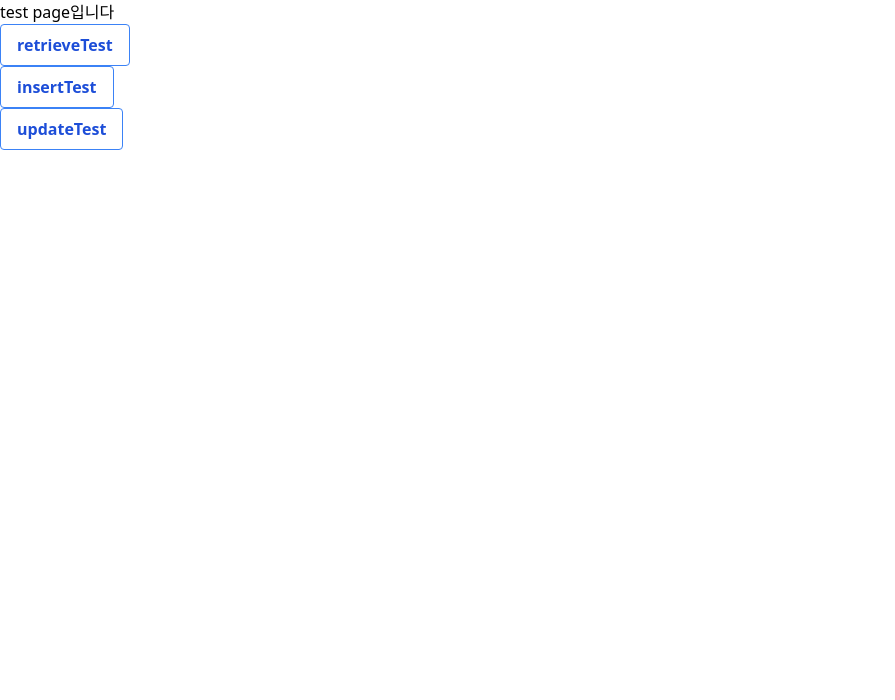
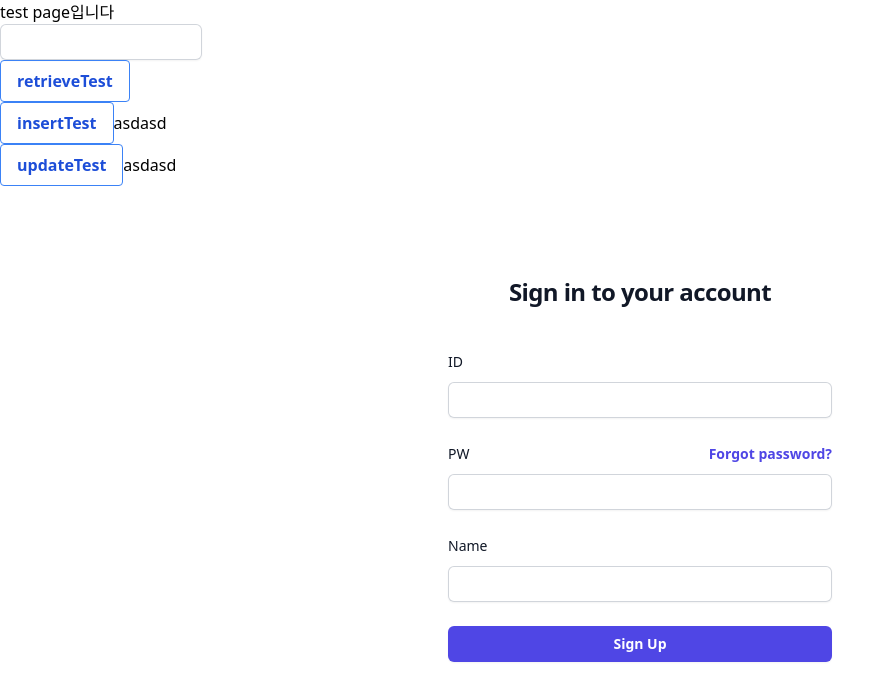
Before and after one commit to miBuckit/miBuckit_front, a Next.js app: page /test in a window 1280 px wide. Shown: the top 700 px of the page, without its empty margins (0-895 px from the left). Built offline with nearby package versions, Linux system fonts and the light colour scheme.

Commit message:
add get post sample

```diff
--- a/pages/test.tsx
+++ b/pages/test.tsx
@@ -1,13 +1,40 @@
 import axios from "axios";
+import { useState } from "react";
 
 export default function Test() {
+  const [values, setValues] = useState({
+    testNm: "",
+    testId: "",
+    testPw: "",
+  });
+
+  const [id, setId] = useState();
+
+  const [name, setName] = useState();
+
   const handleOnClick1 = () => {
     const url = "http://localhost:8080/test/get";
     axios
       .get(url, {
         params: {
-          testId: "1",
+          testId: id,
         },
+      })
+      .then((response) => {
+        setName(response.data.testNm);
+        console.log(response.data);
+        console.log("");
+      })
+      .catch((error) => {
+        console.log("실패");
+      });
+  };
+
+  const handleOnClick2 = () => {
+    const url = "http://localhost:8080/test/post";
+    axios
+      .post(url, JSON.stringify(values, null), {
+        headers: { "Content-Type": `application/json` },
       })
       .then((response) => {
         console.log(response.data);
@@ -18,11 +45,12 @@
       });
   };
 
-  const handleOnClick2 = () => {
-    const data = { testNm: "test123123", testPw: "123123123" };
-    const url = "http://localhost:8080/test/post";
+  const handleOnClick3 = () => {
+    const url = "http://localhost:8080/test/put";
     axios
-      .post(url, data)
+      .put(url, JSON.stringify(values, null), {
+        headers: { "Content-Type": `application/json` },
+      })
       .then((response) => {
         console.log(response.data);
         console.log("");
@@ -32,30 +60,34 @@
       });
   };
 
-  const handleOnClick3 = () => {
-    const data = { testId: "13", testNm: "test1131314", testPw: "11414414" };
-    const url = "http://localhost:8080/test/put";
-    axios
-      .put(url, data)
-      .then((response) => {
-        console.log(response.data);
-        console.log("");
-      })
-      .catch((error) => {
-        console.log("실패");
-      });
+  const handleChange = (e) => {
+    setValues({
+      ...values,
+      [e.target.name]: e.target.value,
+    });
+  };
+
+  const handleChange2 = (e) => {
+    setId(e.target.value);
   };
 
   return (
     <div>
       <h1>test page입니다</h1>
       <div>
+        <input
+          name="id"
+          value={id}
+          onChange={handleChange2}
+          className="block w-100 rounded-md border-0 py-1.5 text-gray-900 shadow-sm ring-1 ring-inset ring-gray-300 placeholder:text-gray-400 focus:ring-2 focus:ring-inset focus:ring-indigo-600 sm:text-sm sm:leading-6"
+        ></input>
         <button
           className="bg-transparent hover:bg-blue-500 text-blue-700 font-semibold hover:text-white py-2 px-4 border border-blue-500 hover:border-transparent rounded"
           onClick={handleOnClick1}
         >
           retrieveTest
         </button>
+        <label id="handle1">{name}</label>
       </div>
       <div>
         <button
@@ -64,6 +96,7 @@
         >
           insertTest
         </button>
+        <label id="handle2">asdasd</label>
       </div>
       <div>
         <button
@@ -72,6 +105,88 @@
         >
           updateTest
         </button>
+        <label id="handle3">asdasd</label>
+      </div>
+      <div className="flex min-h-full flex-col justify-center px-6 py-12 lg:px-8">
+        <div className="sm:mx-auto sm:w-full sm:max-w-sm">
+          <h2 className="mt-10 text-center text-2xl font-bold leading-9 tracking-tight text-gray-900">
+            Sign in to your account
+          </h2>
+        </div>
+
+        <div className="mt-10 sm:mx-auto sm:w-full sm:max-w-sm">
+          <form className="space-y-6" action="#" method="POST">
+            <div>
+              <label className="block text-sm font-medium leading-6 text-gray-900">
+                ID
+              </label>
+              <div className="mt-2">
+                <input
+                  name="testId"
+                  type="text"
+                  value={values.testId}
+                  onChange={handleChange}
+                  required
+                  className="block w-full rounded-md border-0 py-1.5 text-gray-900 shadow-sm ring-1 ring-inset ring-gray-300 placeholder:text-gray-400 focus:ring-2 focus:ring-inset focus:ring-indigo-600 sm:text-sm sm:leading-6"
+                ></input>
+              </div>
+            </div>
+
+            <div>
+              <div className="flex items-center justify-between">
+                <label className="block text-sm font-medium leading-6 text-gray-900">
+                  PW
+                </label>
+                <div className="text-sm">
+                  <a
+                    href="#"
+                    className="font-semibold text-indigo-600 hover:text-indigo-500"
+                  >
+                    Forgot password?
+                  </a>
+                </div>
+              </div>
+              <div className="mt-2">
+                <input
+                  id="password"
+                  name="testPw"
+                  type="password"
+                  value={values.testPw}
+                  onChange={handleChange}
+                  autoComplete="current-password"
+                  required
+                  className="block w-full rounded-md border-0 py-1.5 text-gray-900 shadow-sm ring-1 ring-inset ring-gray-300 placeholder:text-gray-400 focus:ring-2 focus:ring-inset focus:ring-indigo-600 sm:text-sm sm:leading-6"
+                ></input>
+              </div>
+            </div>
+
+            <div>
+              <label className="block text-sm font-medium leading-6 text-gray-900">
+                Name
+              </label>
+              <div className="mt-2">
+                <input
+                  name="testNm"
+                  type="text"
+                  value={values.testNm}
+                  onChange={handleChange}
+                  required
+                  className="block w-full rounded-md border-0 py-1.5 text-gray-900 shadow-sm ring-1 ring-inset ring-gray-300 placeholder:text-gray-400 focus:ring-2 focus:ring-inset focus:ring-indigo-600 sm:text-sm sm:leading-6"
+                ></input>
+              </div>
+            </div>
+
+            <div>
+              <button
+                type="submit"
+                className="flex w-full justify-center rounded-md bg-indigo-600 px-3 py-1.5 text-sm font-semibold leading-6 text-white shadow-sm hover:bg-indigo-500 focus-visible:outline focus-visible:outline-2 focus-visible:outline-offset-2 focus-visible:outline-indigo-600"
+                onClick={handleOnClick2}
+              >
+                Sign Up
+              </button>
+            </div>
+          </form>
+        </div>
       </div>
     </div>
   );
```
